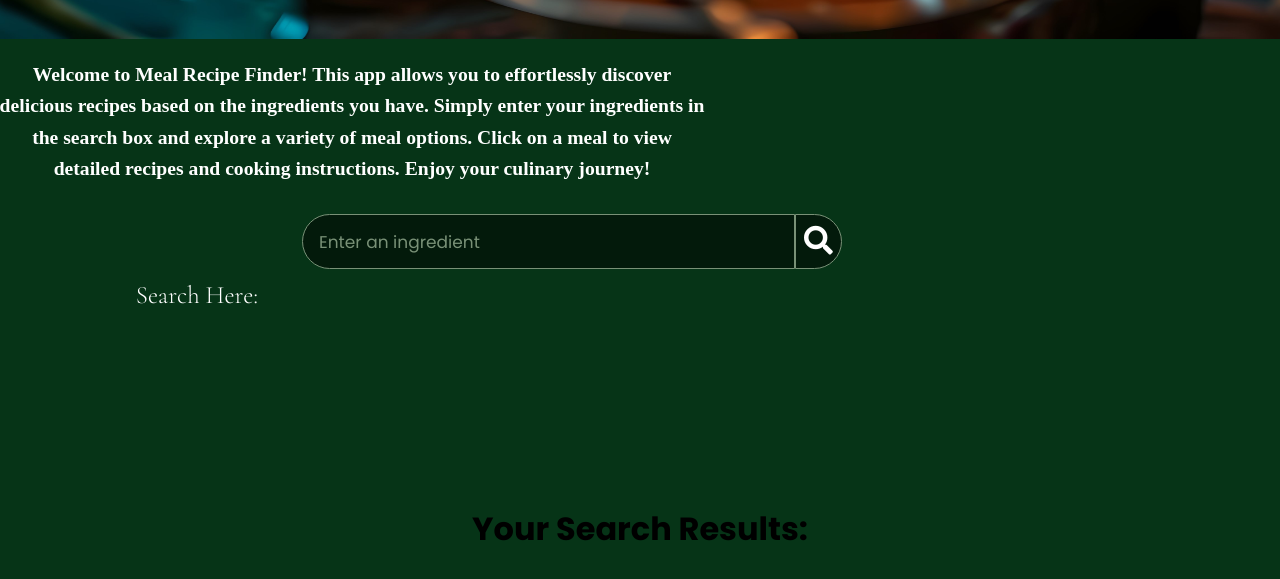
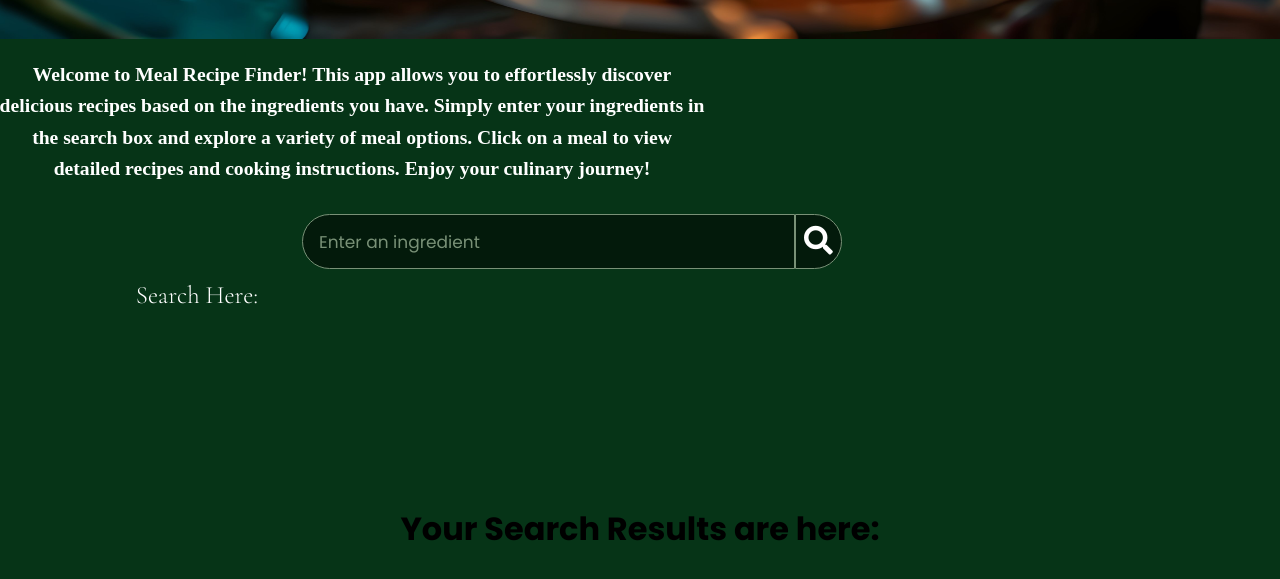
Before and after one commit to Bavyadharshini-Rajaganapathy/Food_Recipe_Application, a plain HTML site: page index.html in a window 1280 px wide. Shown: the part 393-972 px from the top of the page. Drawn offline with nearby package versions, Linux system fonts and the light colour scheme; a web font is replaced by a local one.

Commit message:
Completed

```diff
--- a/index.html
+++ b/index.html
@@ -25,7 +25,7 @@
       </div>
 
       <div class = "meal-result">
-        <h2 class = "title">Your Search Results:</h2>
+        <h2 class = "title">Your Search Results are here:</h2>
         <div id= "meal">
           <!-- meal item -->
           <!-- <div class = "meal-item">
```
